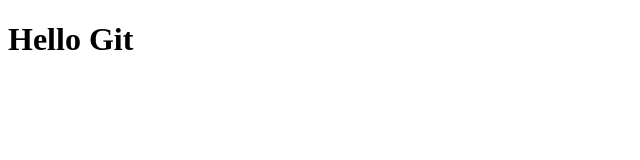
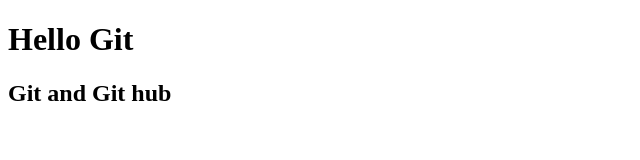
Before and after one commit to imanupr/entrilive-demo, a plain HTML site: page index.html in a window 1280 px wide. Shown: the whole page, without its empty margins (0-640 px from the left). Drawn offline with Linux system fonts and the light colour scheme.

Commit message:
Update index.html
added h2 in body

```diff
--- a/index.html
+++ b/index.html
@@ -8,5 +8,6 @@
 <body>
 
     <h1>Hello Git</h1>
+    <h2>Git and Git hub</h2>
 </body>
 </html>
```
